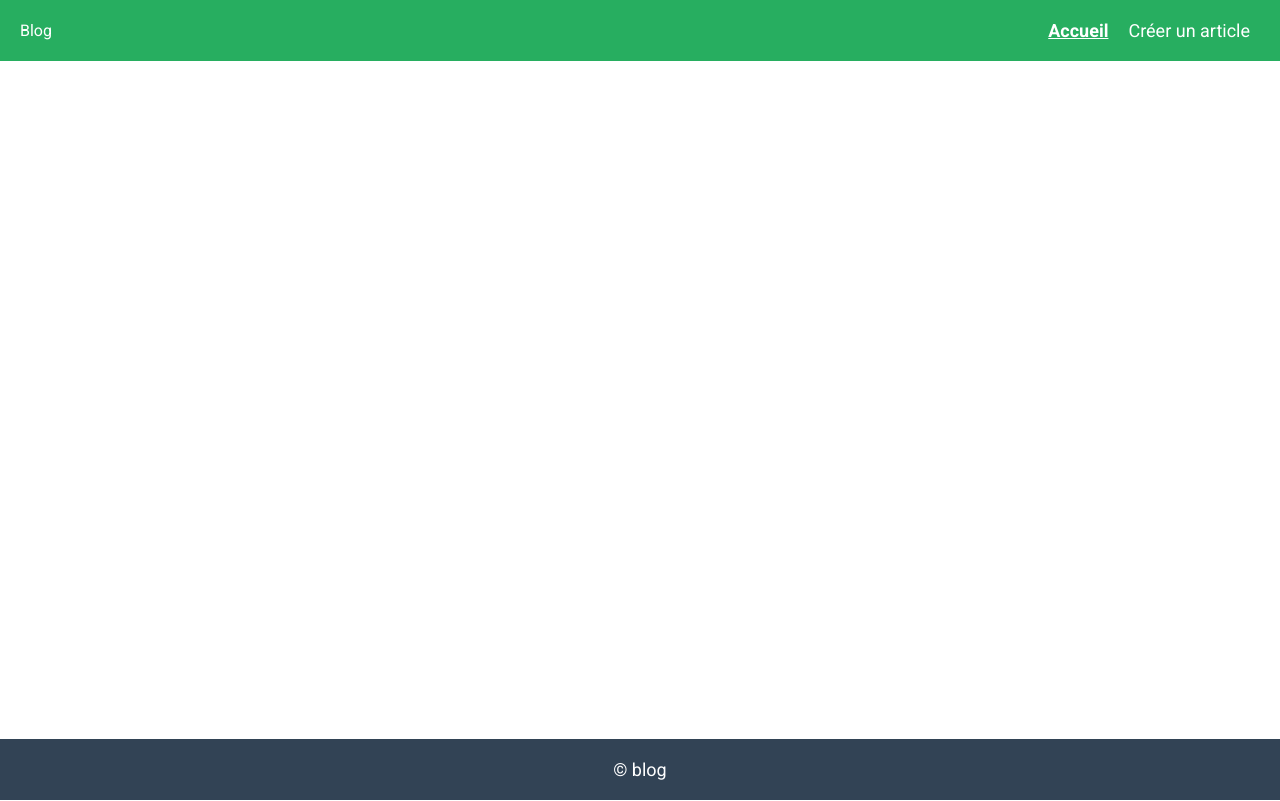
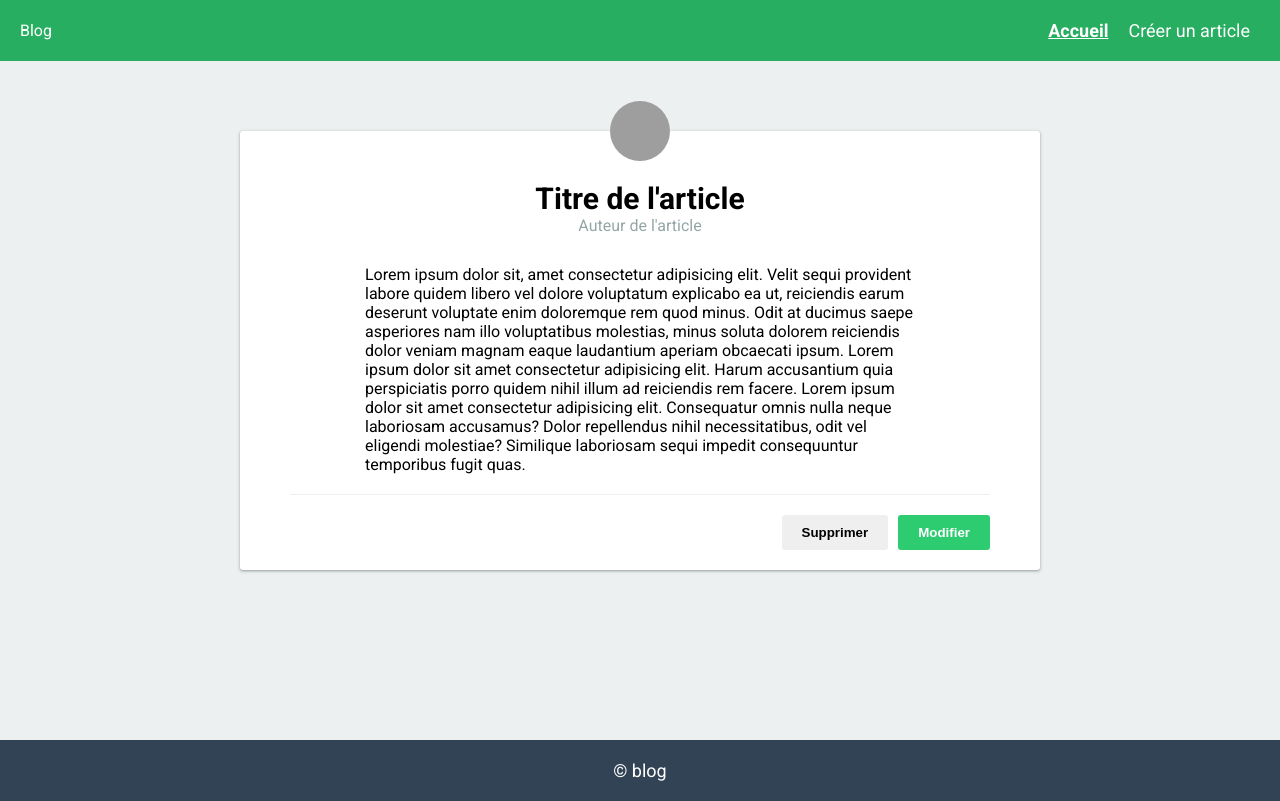
Before and after one commit to maryneminetto/dyma-js-p2-blog, a website built with webpack: page src/index.html in a window 1280 px wide. Built offline with nearby package versions, Linux system fonts and the light colour scheme; grey boxes are pictures that could not be loaded.

Commit message:
[ADD] html element for article for interactions in js

```diff
--- a/src/assets/styles/_variables.scss
+++ b/src/assets/styles/_variables.scss
@@ -4,6 +4,7 @@
   --accent: #2c3e50;
   --text: #333;
   --divider: #ecf0f1;
+  --hint: #95a5a6;
   --dark-grey: #324355;
   --error: #e74c3c;
   --font-family: "Roboto", sans-serif;
--- a/src/assets/styles/styles.scss
+++ b/src/assets/styles/styles.scss
@@ -49,6 +49,7 @@ header {
 .content {
   grid-area: content;
   padding: 20px;
+  background: var(--divider);
 }
 
 footer {
--- a/src/form/form.scss
+++ b/src/form/form.scss
@@ -3,6 +3,7 @@
   justify-content: center;
   align-items: center;
   form {
+    background: white;
     width: 700px;
     padding: 4rem;
     box-shadow: var(--box-shadow);
--- a/src/index.html
+++ b/src/index.html
@@ -21,7 +21,22 @@
                </li>
            </ul>
         </header>
-        <div class="content"></div>
+        <div class="content">
+            <div class="articles-container">
+                <div class="article">
+                    <img src="https://randomuser.me/api/portraits/men/7.jpg" alt="profile"/>
+                    <h2>Titre de l'article</h2>
+                    <p class="article-author">Auteur de l'article</p>
+                    <p class="article-content">
+                        Lorem ipsum dolor sit, amet consectetur adipisicing elit. Velit sequi provident labore quidem libero vel dolore voluptatum explicabo ea ut, reiciendis earum deserunt voluptate enim doloremque rem quod minus. Odit at ducimus saepe asperiores nam illo voluptatibus molestias, minus soluta dolorem reiciendis dolor veniam magnam eaque laudantium aperiam obcaecati ipsum. Lorem ipsum dolor sit amet consectetur adipisicing elit. Harum accusantium quia perspiciatis porro quidem nihil illum ad reiciendis rem facere. Lorem ipsum dolor sit amet consectetur adipisicing elit. Consequatur omnis nulla neque laboriosam accusamus? Dolor repellendus nihil necessitatibus, odit vel eligendi molestiae? Similique laboriosam sequi impedit consequuntur temporibus fugit quas.
+                    </p>
+                    <div class="article-actions">
+                        <button class="btn btn-danger">Supprimer</button>
+                        <button class="btn btn-primary">Modifier</button>
+                    </div>
+                </div>
+            </div>
+        </div>
         <footer>
             © blog
         </footer>
--- a/src/index.scss
+++ b/src/index.scss
@@ -0,0 +1,48 @@
+.content {
+  display: flex;
+  justify-content: center;
+  align-items: center;
+  .articles-container {
+    max-width: 800px;
+    width: 100%;
+    margin: 5rem 0 10rem 0;
+    .article {
+      background: white;
+      padding: 0 5rem;
+      border-radius: 0.3rem;
+      display: flex;
+      margin-bottom: 5rem;
+      flex-direction: column;
+      align-items: center;
+      box-shadow: var(--box-shadow);
+      img {
+        height: 6rem;
+        width: 6rem;
+        border-radius: 50%;
+        margin-top: -3rem;
+      }
+      h2 {
+        margin-top: 2rem;
+        margin-bottom: 0;
+      }
+      .article-author {
+        color: var(--hint);
+        margin-bottom: 3rem;
+      }
+      .article-content {
+        max-width: 550px;
+      }
+      .article-actions {
+        width: 100%;
+        display: flex;
+        justify-content: flex-end;
+        padding: 2rem 0;
+        margin-top: 2rem;
+        border-top: 1px solid var(--divider);
+        .btn {
+          margin-left: 1rem;
+        }
+      }
+    }
+  }
+}
```
